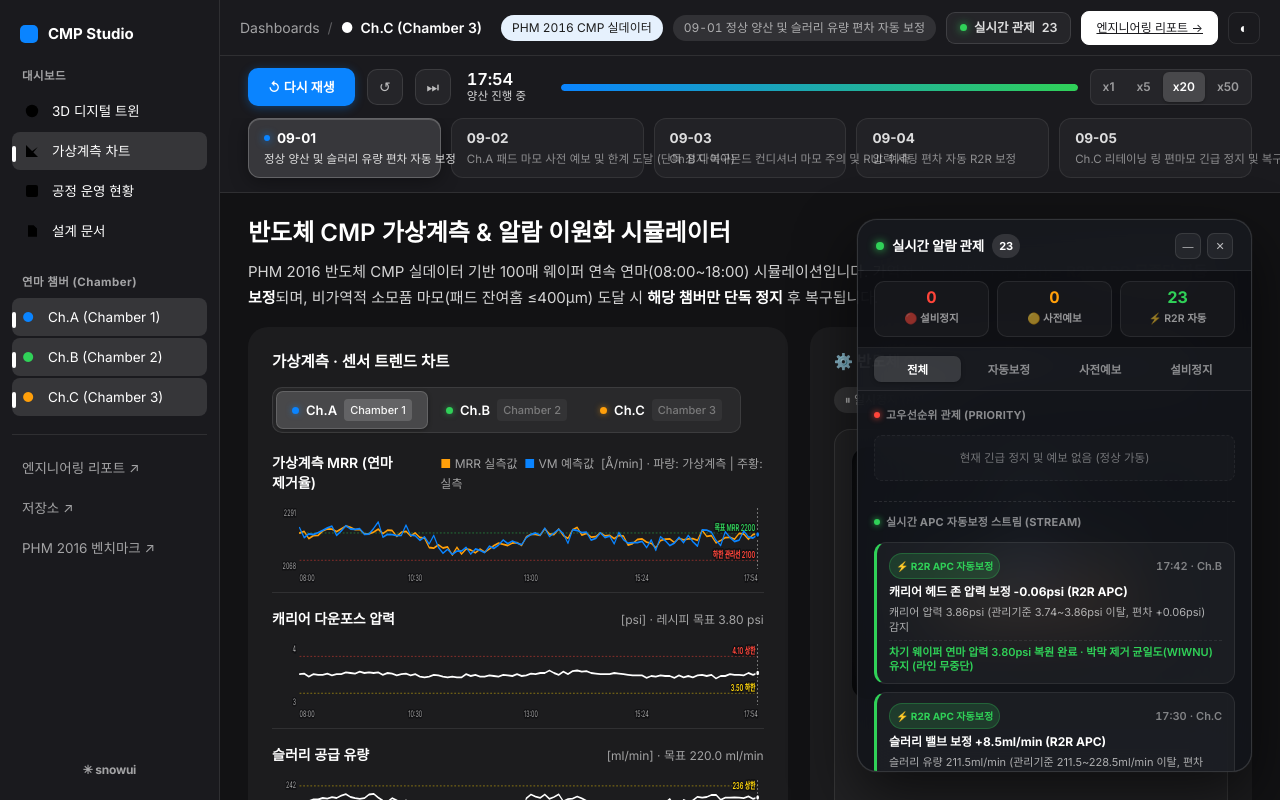
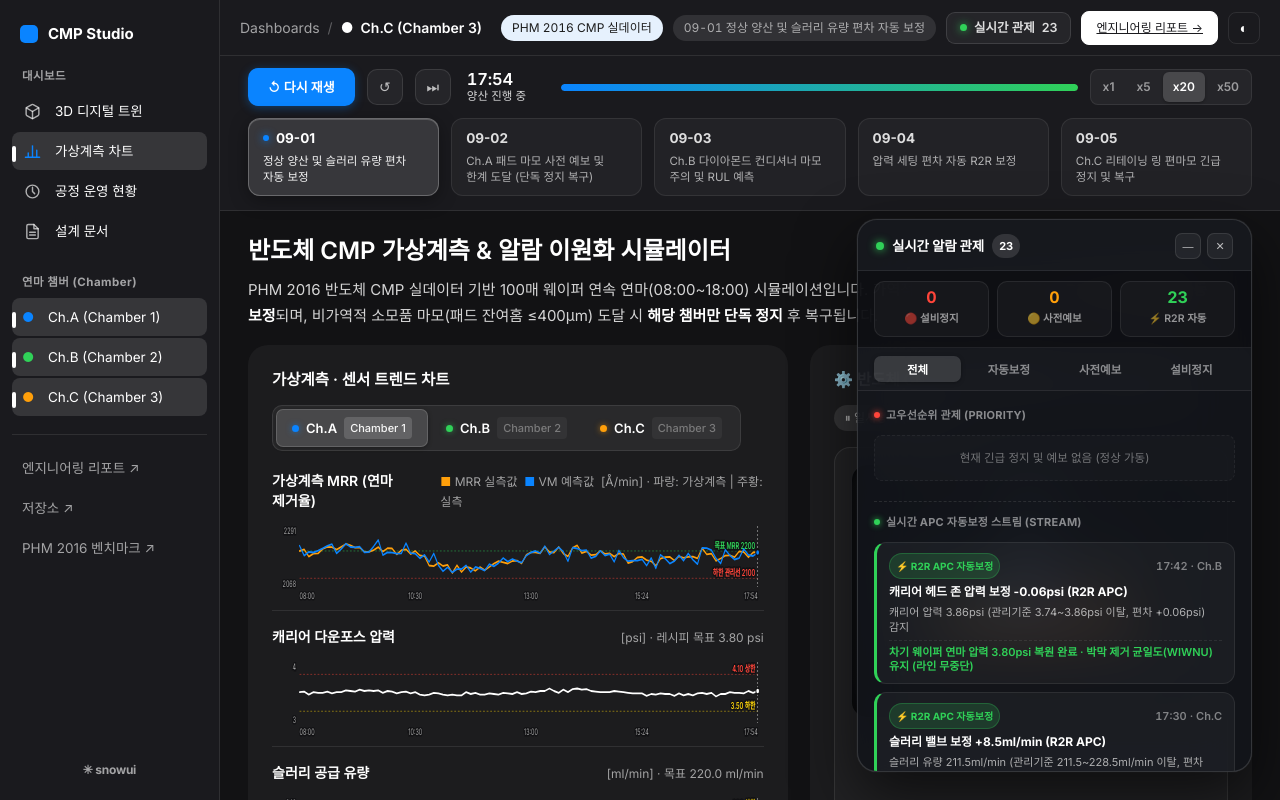
Before and after one commit to jiu7021/CMP, a plain HTML site: page index.html in a window 1280 px wide. Drawn offline with Linux system fonts and the light colour scheme.

Commit message:
fix(ui): fix sidebar icons with crisp SVG stroke and fix datebar text overflow to 2 lines

```diff
--- a/docs/style.css
+++ b/docs/style.css
@@ -162,55 +162,58 @@ html, body, p, h1, h2, h3, h4, h5, h6, .sub, .para, .hint, .row, .brief-box, .kp
   box-shadow: 0 1px 3px rgba(0, 0, 0, 0.3);
 }
 
-/* ── Day / Scenario Selector (사진 보낸 애들 디자인 개편) ─── */
+/* ── Day / Scenario Selector (5개 날짜 버튼 그리드 & 2줄 텍스트 최적화) ─── */
 .daybar {
-  display: flex;
-  gap: 10px;
-  overflow-x: auto;
-  max-width: 1280px;
-  margin: 0 auto;
-  padding: 0 28px 14px;
-  scrollbar-width: none;
+  display: grid !important;
+  grid-template-columns: repeat(5, 1fr) !important;
+  gap: 12px !important;
+  max-width: 1760px !important;
+  margin: 0 auto !important;
+  padding: 0 28px 14px !important;
+  box-sizing: border-box !important;
 }
 .daybar::-webkit-scrollbar { display: none; }
 .daybar button {
-  flex: 1 1 0;
-  min-width: 170px;
-  display: flex;
-  flex-direction: column;
-  align-items: flex-start;
-  gap: 4px;
-  background: rgba(255, 255, 255, 0.04);
-  border: 1px solid rgba(255, 255, 255, 0.08);
-  color: rgba(255, 255, 255, 0.65);
-  padding: 10px 15px;
-  border-radius: 12px;
-  cursor: pointer;
-  font: inherit;
-  text-align: left;
-  transition: all 0.18s cubic-bezier(0.4, 0, 0.2, 1);
-  position: relative;
+  min-width: 0 !important;
+  width: 100% !important;
+  display: flex !important;
+  flex-direction: column !important;
+  align-items: flex-start !important;
+  gap: 6px !important;
+  background: rgba(255, 255, 255, 0.04) !important;
+  border: 1px solid rgba(255, 255, 255, 0.08) !important;
+  color: rgba(255, 255, 255, 0.65) !important;
+  padding: 10px 14px !important;
+  border-radius: 12px !important;
+  cursor: pointer !important;
+  font: inherit !important;
+  text-align: left !important;
+  transition: all 0.18s cubic-bezier(0.4, 0, 0.2, 1) !important;
+  position: relative !important;
+  box-sizing: border-box !important;
+  overflow: hidden !important;
 }
 .daybar button:hover {
-  color: #ffffff;
-  background: rgba(255, 255, 255, 0.07);
-  border-color: rgba(255, 255, 255, 0.15);
-  transform: translateY(-1px);
+  color: #ffffff !important;
+  background: rgba(255, 255, 255, 0.08) !important;
+  border-color: rgba(255, 255, 255, 0.18) !important;
+  transform: translateY(-1px) !important;
 }
 .daybar button.on {
   background: rgba(255, 255, 255, 0.13) !important;
-  border: 1px solid rgba(255, 255, 255, 0.22) !important;
-  box-shadow: 0 4px 18px rgba(0, 0, 0, 0.35), inset 0 1px 0 rgba(255, 255, 255, 0.18);
+  border: 1px solid rgba(255, 255, 255, 0.25) !important;
+  box-shadow: 0 4px 18px rgba(0, 0, 0, 0.35), inset 0 1px 0 rgba(255, 255, 255, 0.18) !important;
   color: #ffffff !important;
 }
 .daybar button b {
-  font-size: 13.5px;
-  font-weight: 700;
-  line-height: 18px;
-  color: rgba(255, 255, 255, 0.85);
-  display: flex;
-  align-items: center;
-  gap: 7px;
+  font-size: 13.5px !important;
+  font-weight: 700 !important;
+  line-height: 18px !important;
+  color: rgba(255, 255, 255, 0.85) !important;
+  display: flex !important;
+  align-items: center !important;
+  gap: 7px !important;
+  white-space: nowrap !important;
 }
 .daybar button.on b {
   color: #ffffff !important;
@@ -224,15 +227,21 @@ html, body, p, h1, h2, h3, h4, h5, h6, .sub, .para, .hint, .row, .brief-box, .kp
   box-shadow: 0 0 8px rgba(10, 132, 255, 0.9);
 }
 .daybar button span {
-  font-size: 11.5px;
-  opacity: 0.75;
-  line-height: 16px;
-  color: rgba(255, 255, 255, 0.65);
-  white-space: nowrap;
+  font-size: 11.5px !important;
+  line-height: 16px !important;
+  color: rgba(255, 255, 255, 0.65) !important;
+  white-space: normal !important;
+  word-break: keep-all !important;
+  overflow-wrap: break-word !important;
+  display: -webkit-box !important;
+  -webkit-line-clamp: 2 !important;
+  -webkit-box-orient: vertical !important;
+  overflow: hidden !important;
+  height: 32px !important;
 }
 .daybar button.on span {
-  opacity: 0.95;
-  color: rgba(255, 255, 255, 0.9) !important;
+  color: rgba(255, 255, 255, 0.95) !important;
+  opacity: 1 !important;
 }
 
 /* ── KPI Cards (Figma / ByeWind Style) ────────────── */
@@ -562,10 +571,25 @@ html, body, p, h1, h2, h3, h4, h5, h6, .sub, .para, .hint, .row, .brief-box, .kp
   text-overflow: ellipsis !important;
 }
 svg.ri {
-  width: 16px !important;
-  height: 16px !important;
-  margin: 0 6px 0 2px !important;
+  width: 17px !important;
+  height: 17px !important;
+  margin: 0 8px 0 2px !important;
   flex: none !important;
+  fill: none !important;
+  stroke: currentColor !important;
+  stroke-width: 2 !important;
+  stroke-linecap: round !important;
+  stroke-linejoin: round !important;
+  color: rgba(255, 255, 255, 0.65) !important;
+  transition: color 0.15s ease, stroke 0.15s ease !important;
+}
+.rail-row:hover svg.ri {
+  color: #ffffff !important;
+  stroke: #ffffff !important;
+}
+.rail-row.on svg.ri {
+  color: #0a84ff !important;
+  stroke: #0a84ff !important;
 }
 
 /* ── 와이드 화면 전체 활용 (빈 여백 제거: max-width 1760px) ───── */
--- a/index.html
+++ b/index.html
@@ -19,10 +19,18 @@
 
   <div class="rail-sec">대시보드</div>
   <nav class="rail-group">
-    <a class="rail-row on" href="#s-twin" title="3D 디지털 트윈"><svg class="ri" viewBox="0 0 16 16"><circle cx="8" cy="8" r="6.2"/><path d="M8 8V2.2M8 8l4.3 4.3"/></svg>3D 디지털 트윈</a>
-    <a class="rail-row" href="#s-chart" title="가상계측 센서 트렌드 차트"><svg class="ri" viewBox="0 0 16 16"><path d="M2 12.5l3.4-4 2.6 2.4L13.8 4"/><path d="M2 2v12h12"/></svg>가상계측 차트</a>
-    <a class="rail-row" href="#s-live" title="공정 운영 현황 및 장비 상태"><svg class="ri" viewBox="0 0 16 16"><rect x="2" y="2" width="12" height="12" rx="2"/><path d="M2 7h12M7 2v12"/></svg>공정 운영 현황</a>
-    <a class="rail-row" href="#s-about" title="설계 문서 및 아키텍처 읽는 법"><svg class="ri" viewBox="0 0 16 16"><path d="M4 2.2h5.5L13 5.6v8.2H4z"/><path d="M9.3 2.4v3.4h3.4"/></svg>설계 문서</a>
+    <a class="rail-row on" href="#s-twin" title="3D 디지털 트윈">
+      <svg class="ri" viewBox="0 0 24 24" fill="none" stroke="currentColor" stroke-width="2" stroke-linecap="round" stroke-linejoin="round"><path d="M21 16V8a2 2 0 0 0-1-1.73l-7-4a2 2 0 0 0-2 0l-7 4A2 2 0 0 0 3 8v8a2 2 0 0 0 1 1.73l7 4a2 2 0 0 0 2 0l7-4A2 2 0 0 0 21 16z"/><polyline points="3.27 6.96 12 12.01 20.73 6.96"/><line x1="12" y1="22.08" x2="12" y2="12"/></svg>3D 디지털 트윈
+    </a>
+    <a class="rail-row" href="#s-chart" title="가상계측 센서 트렌드 차트">
+      <svg class="ri" viewBox="0 0 24 24" fill="none" stroke="currentColor" stroke-width="2" stroke-linecap="round" stroke-linejoin="round"><line x1="18" y1="20" x2="18" y2="10"/><line x1="12" y1="20" x2="12" y2="4"/><line x1="6" y1="20" x2="6" y2="14"/><line x1="2" y1="20" x2="22" y2="20"/></svg>가상계측 차트
+    </a>
+    <a class="rail-row" href="#s-live" title="공정 운영 현황 및 장비 상태">
+      <svg class="ri" viewBox="0 0 24 24" fill="none" stroke="currentColor" stroke-width="2" stroke-linecap="round" stroke-linejoin="round"><circle cx="12" cy="12" r="9"/><polyline points="12 6 12 12 15 15"/></svg>공정 운영 현황
+    </a>
+    <a class="rail-row" href="#s-about" title="설계 문서 및 아키텍처 읽는 법">
+      <svg class="ri" viewBox="0 0 24 24" fill="none" stroke="currentColor" stroke-width="2" stroke-linecap="round" stroke-linejoin="round"><path d="M14 2H6a2 2 0 0 0-2 2v16a2 2 0 0 0 2 2h12a2 2 0 0 0 2-2V8z"/><polyline points="14 2 14 8 20 8"/><line x1="16" y1="13" x2="8" y2="13"/><line x1="16" y1="17" x2="8" y2="17"/></svg>설계 문서
+    </a>
   </nav>
 
   <div class="rail-sec">연마 챔버 (Chamber)</div>
--- a/style.css
+++ b/style.css
@@ -162,55 +162,58 @@ html, body, p, h1, h2, h3, h4, h5, h6, .sub, .para, .hint, .row, .brief-box, .kp
   box-shadow: 0 1px 3px rgba(0, 0, 0, 0.3);
 }
 
-/* ── Day / Scenario Selector (사진 보낸 애들 디자인 개편) ─── */
+/* ── Day / Scenario Selector (5개 날짜 버튼 그리드 & 2줄 텍스트 최적화) ─── */
 .daybar {
-  display: flex;
-  gap: 10px;
-  overflow-x: auto;
-  max-width: 1280px;
-  margin: 0 auto;
-  padding: 0 28px 14px;
-  scrollbar-width: none;
+  display: grid !important;
+  grid-template-columns: repeat(5, 1fr) !important;
+  gap: 12px !important;
+  max-width: 1760px !important;
+  margin: 0 auto !important;
+  padding: 0 28px 14px !important;
+  box-sizing: border-box !important;
 }
 .daybar::-webkit-scrollbar { display: none; }
 .daybar button {
-  flex: 1 1 0;
-  min-width: 170px;
-  display: flex;
-  flex-direction: column;
-  align-items: flex-start;
-  gap: 4px;
-  background: rgba(255, 255, 255, 0.04);
-  border: 1px solid rgba(255, 255, 255, 0.08);
-  color: rgba(255, 255, 255, 0.65);
-  padding: 10px 15px;
-  border-radius: 12px;
-  cursor: pointer;
-  font: inherit;
-  text-align: left;
-  transition: all 0.18s cubic-bezier(0.4, 0, 0.2, 1);
-  position: relative;
+  min-width: 0 !important;
+  width: 100% !important;
+  display: flex !important;
+  flex-direction: column !important;
+  align-items: flex-start !important;
+  gap: 6px !important;
+  background: rgba(255, 255, 255, 0.04) !important;
+  border: 1px solid rgba(255, 255, 255, 0.08) !important;
+  color: rgba(255, 255, 255, 0.65) !important;
+  padding: 10px 14px !important;
+  border-radius: 12px !important;
+  cursor: pointer !important;
+  font: inherit !important;
+  text-align: left !important;
+  transition: all 0.18s cubic-bezier(0.4, 0, 0.2, 1) !important;
+  position: relative !important;
+  box-sizing: border-box !important;
+  overflow: hidden !important;
 }
 .daybar button:hover {
-  color: #ffffff;
-  background: rgba(255, 255, 255, 0.07);
-  border-color: rgba(255, 255, 255, 0.15);
-  transform: translateY(-1px);
+  color: #ffffff !important;
+  background: rgba(255, 255, 255, 0.08) !important;
+  border-color: rgba(255, 255, 255, 0.18) !important;
+  transform: translateY(-1px) !important;
 }
 .daybar button.on {
   background: rgba(255, 255, 255, 0.13) !important;
-  border: 1px solid rgba(255, 255, 255, 0.22) !important;
-  box-shadow: 0 4px 18px rgba(0, 0, 0, 0.35), inset 0 1px 0 rgba(255, 255, 255, 0.18);
+  border: 1px solid rgba(255, 255, 255, 0.25) !important;
+  box-shadow: 0 4px 18px rgba(0, 0, 0, 0.35), inset 0 1px 0 rgba(255, 255, 255, 0.18) !important;
   color: #ffffff !important;
 }
 .daybar button b {
-  font-size: 13.5px;
-  font-weight: 700;
-  line-height: 18px;
-  color: rgba(255, 255, 255, 0.85);
-  display: flex;
-  align-items: center;
-  gap: 7px;
+  font-size: 13.5px !important;
+  font-weight: 700 !important;
+  line-height: 18px !important;
+  color: rgba(255, 255, 255, 0.85) !important;
+  display: flex !important;
+  align-items: center !important;
+  gap: 7px !important;
+  white-space: nowrap !important;
 }
 .daybar button.on b {
   color: #ffffff !important;
@@ -224,15 +227,21 @@ html, body, p, h1, h2, h3, h4, h5, h6, .sub, .para, .hint, .row, .brief-box, .kp
   box-shadow: 0 0 8px rgba(10, 132, 255, 0.9);
 }
 .daybar button span {
-  font-size: 11.5px;
-  opacity: 0.75;
-  line-height: 16px;
-  color: rgba(255, 255, 255, 0.65);
-  white-space: nowrap;
+  font-size: 11.5px !important;
+  line-height: 16px !important;
+  color: rgba(255, 255, 255, 0.65) !important;
+  white-space: normal !important;
+  word-break: keep-all !important;
+  overflow-wrap: break-word !important;
+  display: -webkit-box !important;
+  -webkit-line-clamp: 2 !important;
+  -webkit-box-orient: vertical !important;
+  overflow: hidden !important;
+  height: 32px !important;
 }
 .daybar button.on span {
-  opacity: 0.95;
-  color: rgba(255, 255, 255, 0.9) !important;
+  color: rgba(255, 255, 255, 0.95) !important;
+  opacity: 1 !important;
 }
 
 /* ── KPI Cards (Figma / ByeWind Style) ────────────── */
@@ -562,10 +571,25 @@ html, body, p, h1, h2, h3, h4, h5, h6, .sub, .para, .hint, .row, .brief-box, .kp
   text-overflow: ellipsis !important;
 }
 svg.ri {
-  width: 16px !important;
-  height: 16px !important;
-  margin: 0 6px 0 2px !important;
+  width: 17px !important;
+  height: 17px !important;
+  margin: 0 8px 0 2px !important;
   flex: none !important;
+  fill: none !important;
+  stroke: currentColor !important;
+  stroke-width: 2 !important;
+  stroke-linecap: round !important;
+  stroke-linejoin: round !important;
+  color: rgba(255, 255, 255, 0.65) !important;
+  transition: color 0.15s ease, stroke 0.15s ease !important;
+}
+.rail-row:hover svg.ri {
+  color: #ffffff !important;
+  stroke: #ffffff !important;
+}
+.rail-row.on svg.ri {
+  color: #0a84ff !important;
+  stroke: #0a84ff !important;
 }
 
 /* ── 와이드 화면 전체 활용 (빈 여백 제거: max-width 1760px) ───── */
```
Also changed, not shown: docs/index.html (+12 -4 lines).
